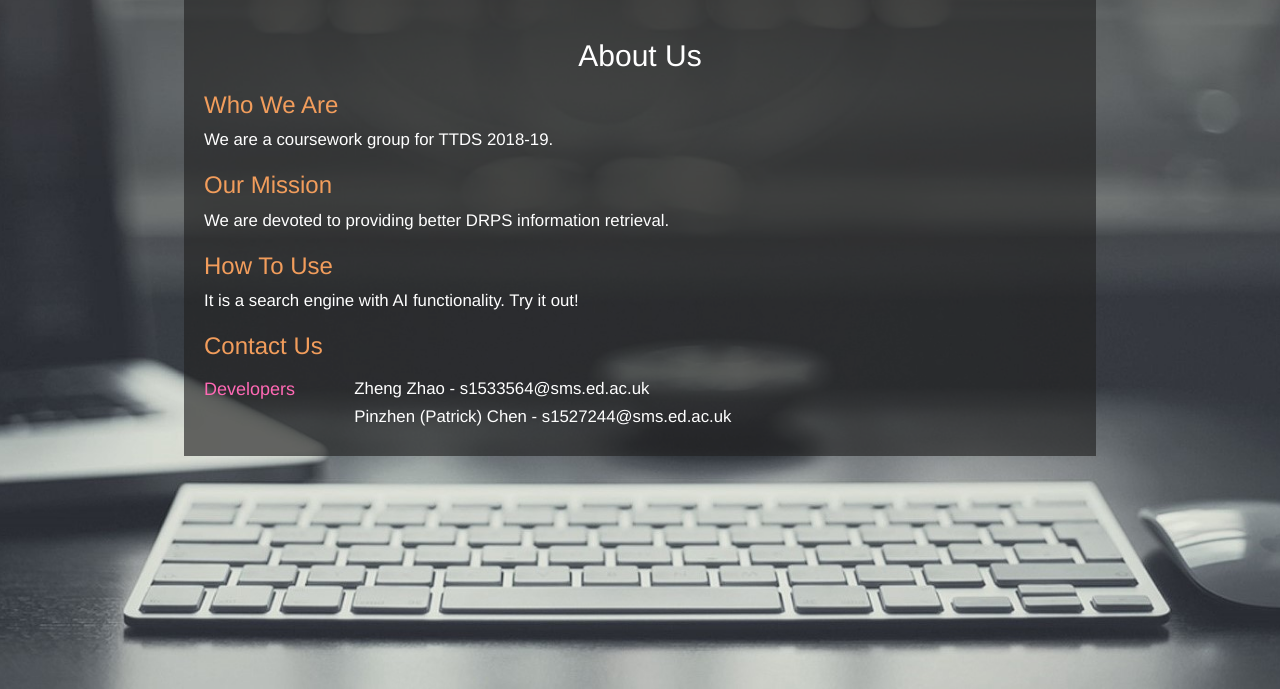
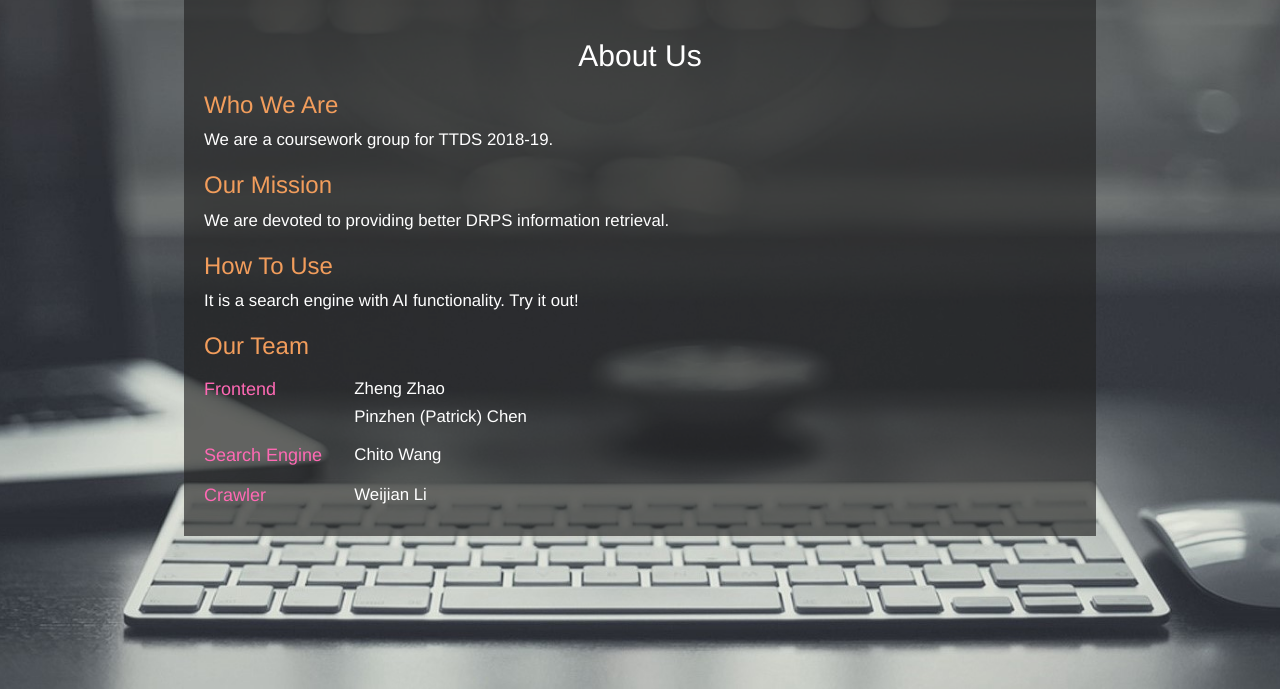
Before and after one commit to PinzhenChen/ttds_frontend, a PHP site: page /about/about.php in a window 1280 px wide. Shown: the part 111-800 px from the top of the page. Run offline with PHP 8.4, Linux system fonts and the light colour scheme; some libraries are stand-ins or nearby versions.

Commit message:
about us

```diff
--- a/about/about.php
+++ b/about/about.php
@@ -15,16 +15,40 @@
 			<h3 class="textOrange">How To Use</h3>
 			<p class="textWhite textFontLarge">It is a search engine with AI functionality. Try it out!</p>
 
-			<h3 class="textOrange">Contact Us</h3>
+			<h3 class="textOrange">Our Team</h3>
 			<div class="row">
 				<div class="col-md-2">
-					<h4 class="textWhite" style="color:hotpink;">Developers</h4>
+					<h4 class="textWhite" style="color:hotpink;">Frontend</h4>
 				</div>
 				<div class="col-md-10">
-					<h5 class="textWhite textFontLarge">Zheng Zhao - <a href="mailto:zheng.zhao@ttds.co.uk" class="textWhite">s1533564@sms.ed.ac.uk</a></h5>
-					<h5 class="textWhite textFontLarge">Pinzhen (Patrick) Chen - <a href="mailto:pinzhen.chen@ttds.co.uk" class="textWhite">s1527244@sms.ed.ac.uk</a></h5>
+					<h5 class="textWhite textFontLarge">Zheng Zhao</h5>
+					<h5 class="textWhite textFontLarge">Pinzhen (Patrick) Chen</h5>
+				</div>
+      </div>
+      <div class="row">
+        <div class="col-md-2">
+					<h4 class="textWhite" style="color:hotpink;">Search Engine</h4>
+				</div>
+				<div class="col-md-10">
+					<h5 class="textWhite textFontLarge">Chito Wang</h5>
 				</div>
 			</div>
+      <div class="row">
+        <div class="col-md-2">
+					<h4 class="textWhite" style="color:hotpink;">Crawler</h4>
+				</div>
+				<div class="col-md-10">
+					<h5 class="textWhite textFontLarge">Weijian Li</h5>
+				</div>
+			<!-- </div>
+      <div class="row">
+        <div class="col-md-2">
+					<h4 class="textWhite" style="color:hotpink;">Question Answering</h4>
+				</div>
+				<div class="col-md-10">
+					<h5 class="textWhite textFontLarge">Chang Shu</h5>
+				</div>
+			</div> -->
 		</div>
 	</div>
 </main>
--- a/header.php
+++ b/header.php
@@ -23,7 +23,7 @@ $path_main_js = "http://104.248.163.205/static/js/main.js";
         <script src="https://maxcdn.bootstrapcdn.com/bootstrap/3.3.7/js/bootstrap.min.js" integrity="sha384-Tc5IQib027qvyjSMfHjOMaLkfuWVxZxUPnCJA7l2mCWNIpG9mGCD8wGNIcPD7Txa" crossorigin="anonymous"></script>
         <link rel="stylesheet" type="text/css" href=<?php echo $path_main_css;?>>
 
-        <title>DRPS Search</title>
+        <title>EasyDRPS</title>
 
         <!-- icon -->
         <link rel="icon" type="image/png" href="http://www.tradedin.co.uk/static/img/tradedin_logo.png">
```
